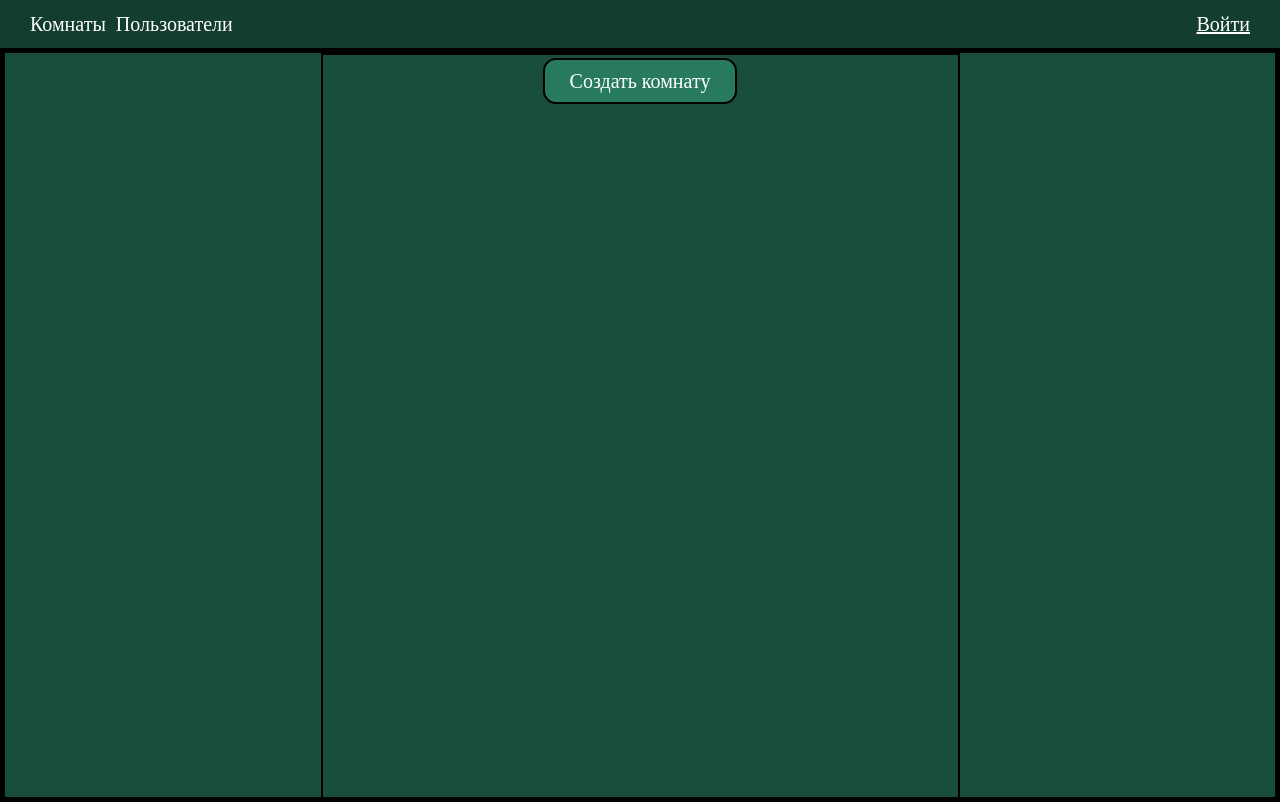
After one commit to slavidich/e6, a Django app: page /rooms in a window 1280 px wide. The commit adds this page. Run offline with Django 5.2, Linux system fonts and the light colour scheme.

Commit message:
form create room

```diff
--- a/e6/e6/settings.py
+++ b/e6/e6/settings.py
@@ -157,6 +157,10 @@ MEDIA_URL = '/media/' # ко всем медиа будет добавлятьс
 DEFAULT_AUTO_FIELD = 'django.db.models.BigAutoField'
 APPEND_SLASH = False
 
+AUTHENTICATION_BACKENDS = [
+    'django.contrib.auth.backends.ModelBackend',
+    'allauth.account.auth_backends.AuthenticationBackend',
+]
 ACCOUNT_EMAIL_REQUIRED = True
 ACCOUNT_UNIQUE_EMAIL = True
 ACCOUNT_USERNAME_REQUIRED = True
--- a/e6/social/forms.py
+++ b/e6/social/forms.py
@@ -5,3 +5,9 @@ class ChangeProfile(forms.ModelForm):
     class Meta:
         model = Profile
         fields = ['avatar', 'bio']
+
+class CreateRoom(forms.ModelForm):
+
+    class Meta:
+        model = Room
+        fields = ['roomname']
--- a/e6/social/models.py
+++ b/e6/social/models.py
@@ -18,9 +18,9 @@ class Profile(models.Model):
         return f'Профиль {self.user.username}'
 
 class Room(models.Model):
-    ischat = models.BooleanField(default=True)
+    ischat = models.BooleanField(default=True, blank=False)
     members = models.ManyToManyField(User, through='ChatMessages')
-    roomname = models.CharField(max_length=50, null=True)
+    roomname = models.SlugField(max_length=50, null=True)
     def __str__(self):
         if self.ischat:
             return f'Чат между {self.members.all()}'
--- a/e6/social/templates/base.html
+++ b/e6/social/templates/base.html
@@ -8,7 +8,7 @@
 <body>
 <div class="nav">
     <div class="navleft">
-        <p><a href="{%url 'chats'%}">Чаты</a></p>
+        <p><a href="{%url 'rooms'%}">Комнаты</a></p>
         <p><a href="{%url 'accounts'%}">Пользователи</a></p>
     </div>
     <div class="navright">
--- a/e6/social/templates/chat.html
+++ b/e6/social/templates/chat.html
@@ -19,7 +19,7 @@
     <div class="sendmsgdiv">
         <form method="" onsubmit="return false;">
             {% csrf_token  %}
-            <input id="msgtxt" name="textmsg">
+            <input id="msgtxt" name="textmsg" autocomplete="off"  >
             <button id="btn" type="submit">Отправить</button>
         </form>
     </div>
@@ -80,15 +80,15 @@
         const data = JSON.parse(event.data)
         if (document.getElementById('username').value!=data['message']['sender']){
             console.log(data)
-            addmsg(data['message']['text'], data['message']['sender'], data['message']['time'])
+            addmsg(data['message']['text'], data['message']['sender'])//, data['message']['time'])
         }
+        scrolldown()
     }
 
     btn.addEventListener("click", ()=>{
         addmsg(document.getElementById("msgtxt").value, document.getElementById('username').value)
         let arrpath = window.location.pathname.split('/')
         usernamerec = arrpath[arrpath.length-1]
-        //postMsg(document.getElementById('msgtxt').value, usernamerec)
         ws.send(JSON.stringify({'message':document.getElementById('msgtxt').value}))
         document.getElementById('msgtxt').value = ""
         scrolldown()
--- a/e6/social/templates/chats.html
+++ /dev/null
@@ -1,6 +0,0 @@
-{% extends 'base.html' %}
-{% load static %}
-
-{% block content %}
-
-{% endblock %}
--- /dev/null
+++ b/e6/social/templates/rooms.html
@@ -0,0 +1,14 @@
+{% extends 'base.html' %}
+{% load static %}
+
+{% block content %}
+<div class="roomlistcontainer">
+    <div class="roomlistdiv">
+        <div class="createroomdiv">
+            <a href="{% url 'createroom'%}" class="createroomhref">
+                <p>Создать комнату</p>
+            </a>
+        </div>
+    </div>
+</div>
+{% endblock %}
--- a/e6/social/urls.py
+++ b/e6/social/urls.py
@@ -9,8 +9,9 @@ urlpatterns = [
     path('accounts/profile/<slug:username>', profileview, name='profile'),
     path('accounts/profilechange', profilechange, name='profilechange'),
     path('accounts', userlist, name='accounts'),
-    path('chats', chatlist, name='chats'),
+    path('rooms', roomlist, name='rooms'),
+    path('create/room', createroom, name='createroom'),
     path('chats/<slug:username>', usertouserchat, name='usertouserchat'),
-    path('api/messages', MessageList.as_view()),
+
 
 ]
--- a/e6/social/views.py
+++ b/e6/social/views.py
@@ -1,6 +1,6 @@
 from django.shortcuts import render, redirect
 from .models import Profile, ChatMessages, Room, Message
-from .forms import ChangeProfile
+from .forms import ChangeProfile, CreateRoom
 from django.contrib.auth.models import User
 from django.core.paginator import Paginator
 
@@ -51,12 +51,21 @@ def userlist(request):
     }
     return render(request, 'userlist.html', context)
 
-def chatlist (request):
+def roomlist (request):
 
     context = {
-        'title':'Ваши чаты'
+        'title':'Комнаты'
     }
-    return render(request, 'chats.html', context)
+    return render(request, 'rooms.html', context)
+
+def createroom(request):
+    context = {
+        'title': 'Создание комнаты',
+        'form': CreateRoom()
+    }
+    return render(request, 'createroom.html', context)
+
+
 def usertouserchat(request, username):
     chat = Room.objects.filter(ischat=True, members=request.user).filter(members=User.objects.get(username=username)).first()
     if not chat:
@@ -77,6 +86,11 @@ def usertouserchat(request, username):
     }
     return render(request, 'chat.html', context)
 
+def roomview(request, roomname):
+    context = {
+        'title': f'Комната {roomname}'
+    }
+    return render(request, 'rooms.html', context)
 
 # --- API ---
 class MessageList(generics.ListCreateAPIView):
--- a/e6/static/social/styles.css
+++ b/e6/static/social/styles.css
@@ -1,8 +1,14 @@
+html{
+     width: 100%;
+    height: 100%;
+}
 body{
     background-color: #194D3C;
     margin:0px;
+    width:100%;
+    height: 100%;
 }
-p {
+p, label {
     color: white;
 }
 a {
@@ -14,6 +20,8 @@ a {
     background-color: #143D31;
     margin:0px;
     justify-content: space-between;
+    align-items: center;
+    height: 6%;
 }
 .nav p {
     font-size:20px
@@ -230,3 +238,51 @@ a {
 .messagetext p{
     margin: 3px 0px 3px 0px;
 }
+.roomlistcontainer {
+    border: solid 5px black;
+    display: flex;
+    align-items: start;
+    justify-content: center;
+    height:93%
+}
+.roomlistdiv {
+    border: solid 2px black;
+    display: flex;
+    align-items: start;
+    justify-content: center;
+    height: 100%;
+    width: 50%;
+}
+.createroomhref{
+    display: flex;
+    justify-content: center;
+    align-items: center;
+    border: solid 2px black;
+    height: 80%;
+    width:30%;
+
+    border-radius: 13px;
+    text-decoration: none;
+    background-color: #287a5f;
+}
+.createroomdiv {
+    margin-top: 0px;
+    display: flex;
+    justify-content: center;
+    align-items: center;
+    width:100%;
+    height: 7%;
+}
+.createroomhref p {
+    font-size: 20px;
+    display: block;
+}
+
+.createroomselect{
+    background-color: white;
+    width: 200px;
+    height: 200px;
+    text-align: center;
+    border: none;
+    z-index: 1;
+}
```
Also changed, not shown: e6/social/templates/createroom.html (added, +17 -0 lines), e6/db.sqlite3, e6/social/migrations/0007_alter_room_roomname.py (added).
